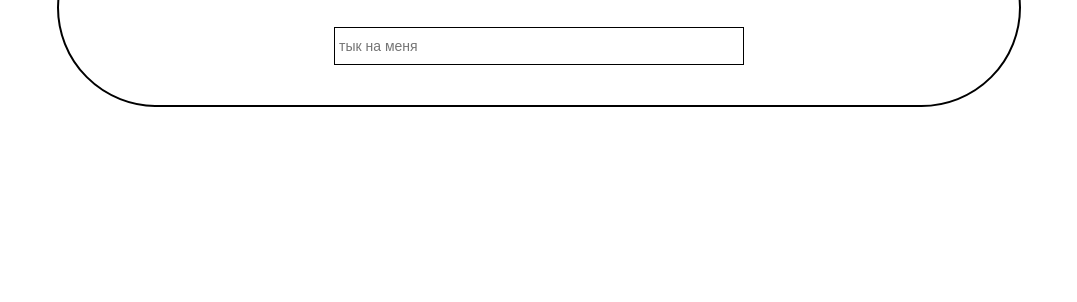
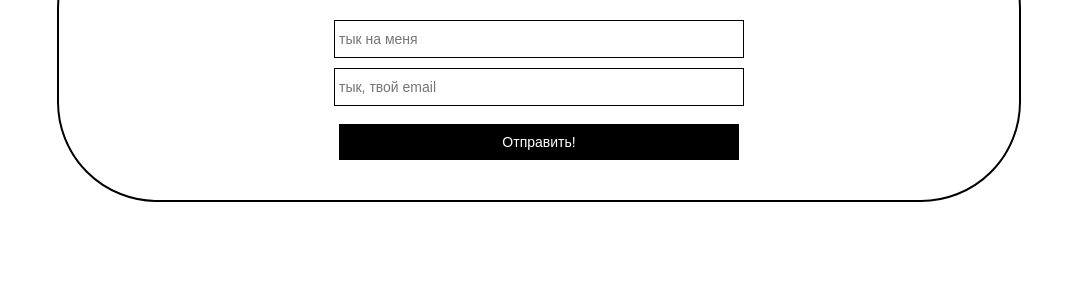
Before and after one commit to absoluteqq/lms-2, a plain HTML site: page index.html in a window 1280 px wide. Shown: the part 612-914 px from the top of the page, without its empty margins (101-1178 px from the left). Before the commit the page ends 819 px from the top, so only its background shows below. Drawn offline with Linux system fonts and the light colour scheme.

Commit message:
OwnWebSite

```diff
--- a/index.html
+++ b/index.html
@@ -18,6 +18,8 @@
 
 		<form class = "form">
 			<input class = "form__input" placeholder="тык на меня" type="text" />
+			<input class = "form__input" placeholder="тык, твой email" type="mail" />
+			<button class = "form__button">Отправить!</button>
 		</form>
 
 	 </div>
--- a/style.css
+++ b/style.css
@@ -35,9 +35,19 @@ font-size: 34px;
 }
 .form__input {
 	width:400px;
-	background:white;
+	display: block;
+	margin: auto;
+	margin-bottom: 10px;
+	background: white;
 	border: 1px solid;
 	font-size: 14px;
 	padding: 10px 4px;
-
 }
+.form__button {
+	width: 400px;
+	background: black;
+	border: 0;
+	font-size: 14px;
+	padding: 10px;
+	color: white;
+}
```
